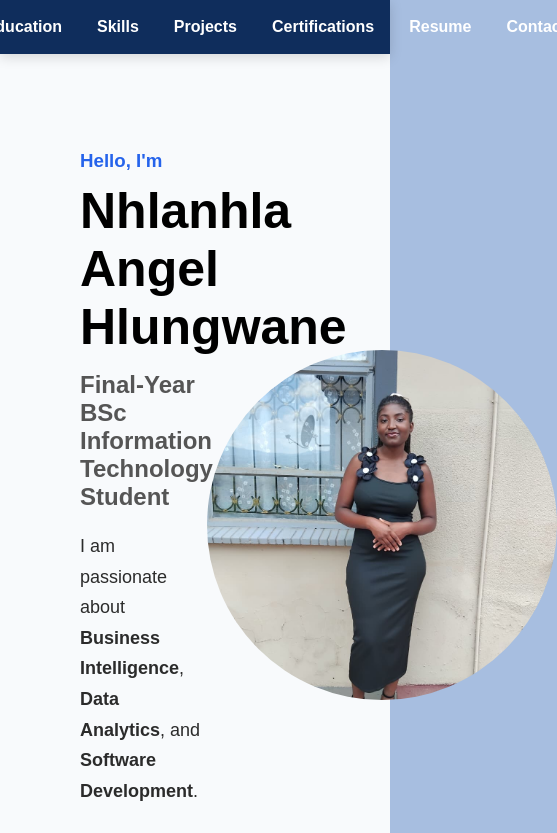
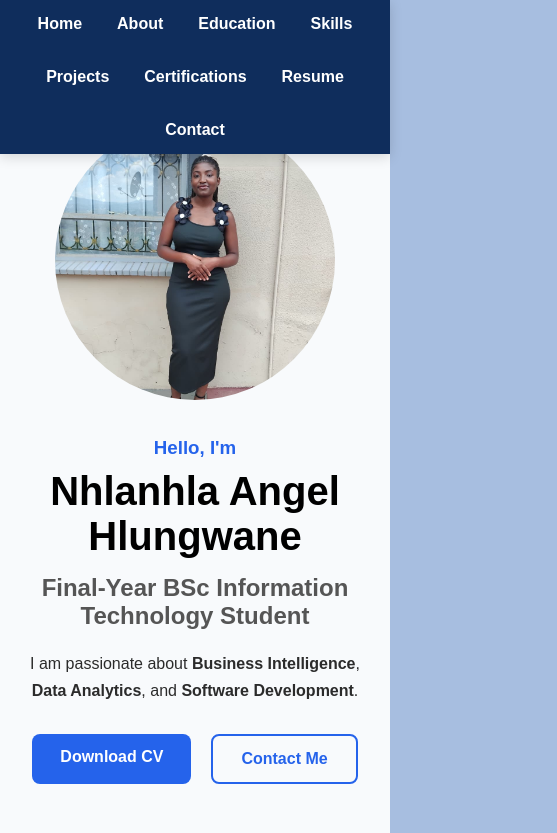
Before and after one commit to Nhlanhla45604312/nhlanhla-virtualCV, a plain HTML site: page index.html in a window 390 px wide. Shown: the top 833 px of the page, 557 px wide, since content can reach past the window. Drawn offline with Linux system fonts and the light colour scheme.

Commit message:
Implement mobile responsive styles in style.css
Added mobile responsiveness styles for various sections.

```diff
--- a/style.css
+++ b/style.css
@@ -602,3 +602,68 @@ nav{
     font-size:15px;
 
 }
+/*Mobile Responsive */
+
+@media (max-width: 768px) {
+
+    nav {
+        padding: 15px;
+    }
+
+    nav ul {
+        display: flex;
+        justify-content: center;
+        flex-wrap: wrap;
+        gap: 12px;
+    }
+
+    .hero {
+        flex-direction: column-reverse;
+        text-align: center;
+        padding: 120px 25px 60px;
+    }
+
+    .hero-text {
+        width: 100%;
+    }
+
+    .hero-text h1 {
+        font-size: 2.5rem;
+    }
+
+    .hero-text h2 {
+        font-size: 1.5rem;
+    }
+
+    .hero-text p {
+        font-size: 1rem;
+    }
+
+    .hero-image img {
+        width: 280px;
+        height: 280px;
+        margin-bottom: 30px;
+    }
+
+    .buttons {
+        justify-content: center;
+    }
+
+    .skills-container,
+    .project-card,
+    .certificate-card {
+        flex-direction: column;
+    }
+
+    .project-card img,
+    .certificate-card img {
+        width: 100%;
+        max-width: 320px;
+        margin: auto;
+    }
+
+    section {
+        padding: 70px 20px;
+    }
+
+}
```
